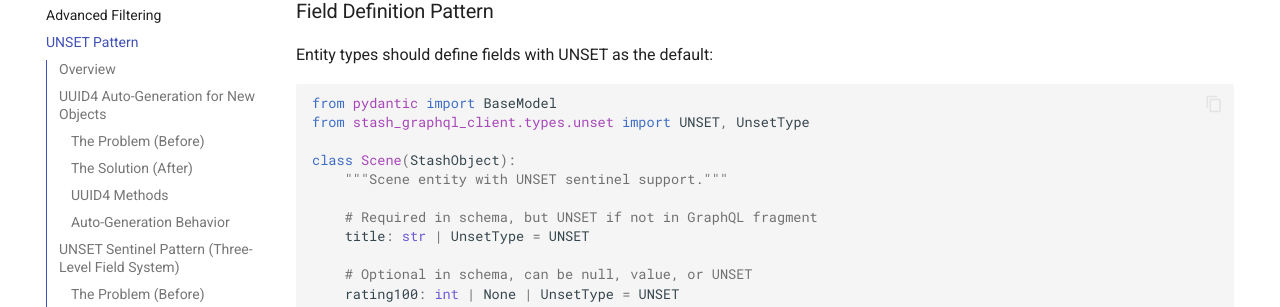
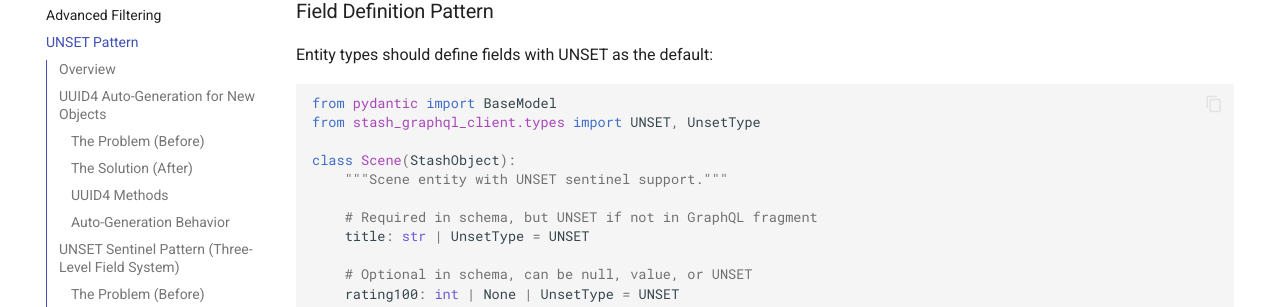
Before and after one commit to Jakan-Kink/stash-graphql-client, an MkDocs documentation site: the page built from docs/guide/unset-pattern.md, in a window 1280 px wide and 900 px high, scrolled down 3937 px. Shown: the part 147-454 px from the top of the window. Built offline with MkDocs 1.6.1 and Material for MkDocs 9.7.7, drawn with Linux system fonts in a browser that asks for light colours; comment, search, counter and statistics services are not loaded; the version menu is left out; some of the changed text lies outside the part shown.

Commit message:
chore: cleanup documentation

````diff
--- a/docs/guide/unset-pattern.md
+++ b/docs/guide/unset-pattern.md
@@ -186,7 +186,7 @@ Entity types should define fields with UNSET as the default:
 
 ```python
 from pydantic import BaseModel
-from stash_graphql_client.types.unset import UNSET, UnsetType
+from stash_graphql_client.types import UNSET, UnsetType
 
 class Scene(StashObject):
     """Scene entity with UNSET sentinel support."""
@@ -692,7 +692,7 @@ When migrating entity types to use the UNSET pattern:
 ### Step 1: Import UNSET
 
 ```python
-from stash_graphql_client.types.unset import UNSET, UnsetType
+from stash_graphql_client.types import UNSET, UnsetType
 ```
 
 ### Step 2: Update Field Definitions
````
Also changed, not shown: docs/guide/advanced-filtering.md (+1 -1 lines), docs/reference/quick-reference.md (+1 -1 lines).
